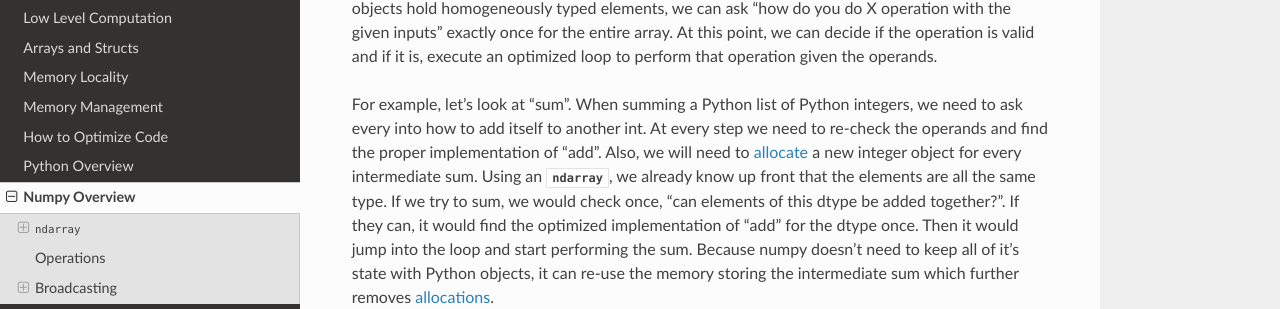
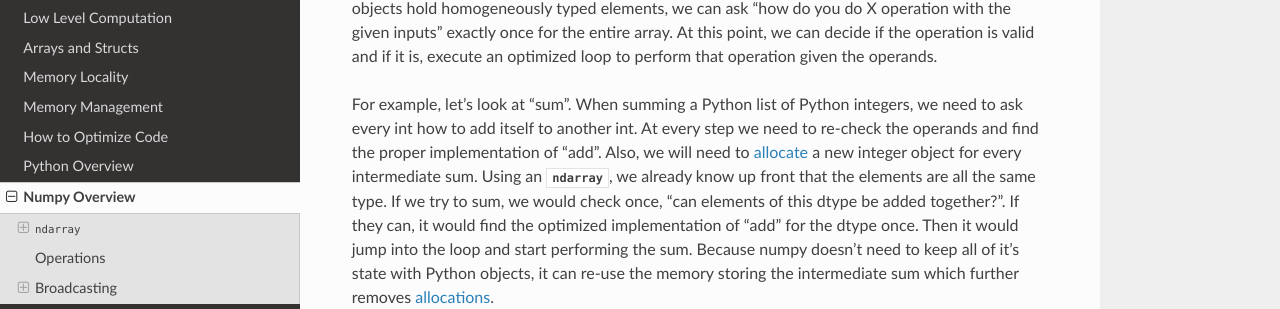
Before and after one commit to llllllllll/principles-of-performance, a Sphinx documentation site: the page built from tutorial/source/numpy-overview.rst, in a window 1280 px wide and 900 px high, scrolled down 2689 px. Shown: the part 163-472 px from the top of the window. Built offline with Sphinx 7.4.7 and the Read the Docs theme 2.0.0, drawn with Linux system fonts in a browser that asks for light colours.

Commit message:
BUG: typos

```diff
--- a/tutorial/source/how-to-optimize-code.rst
+++ b/tutorial/source/how-to-optimize-code.rst
@@ -144,7 +144,7 @@
 because it is touching a lot of memory at once.
 
 This isn't to say that you shouldn't allocate any memory. Programs sometimes
-need to store there results in new allocations; however, be careful about it.
+need to store their results in new allocations; however, be careful about it.
 
 The Fastest Operation
 ---------------------
--- a/tutorial/source/numpy-overview.rst
+++ b/tutorial/source/numpy-overview.rst
@@ -100,7 +100,7 @@
 operation given the operands.
 
 For example, let's look at "sum". When summing a Python list of Python integers,
-we need to ask every into how to add itself to another int. At every step we
+we need to ask every int how to add itself to another int. At every step we
 need to re-check the operands and find the proper implementation of "add". Also,
 we will need to :ref:`allocate <allocation>` a new integer object for every
 intermediate sum. Using an :class:`~numpy.ndarray`, we already know up front
--- a/tutorial/source/python-overview.rst
+++ b/tutorial/source/python-overview.rst
@@ -33,7 +33,7 @@
 .. code-block:: c
 
    struct type {
-       poiner add_address;
+       pointer add_address;
        pointer sub_address;
        pointer mul_address;
        pointer div_address;
```
